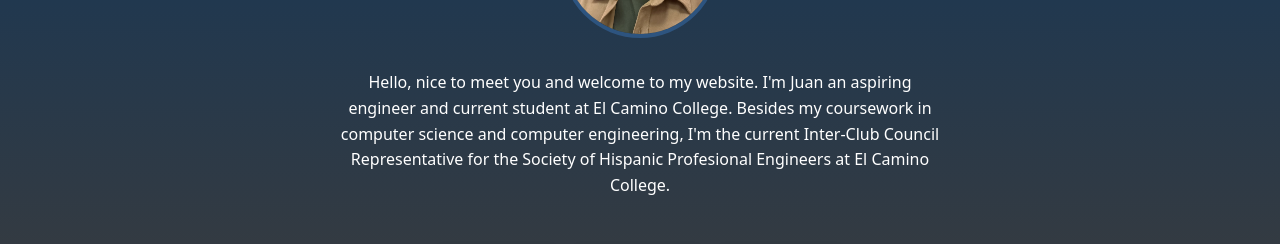
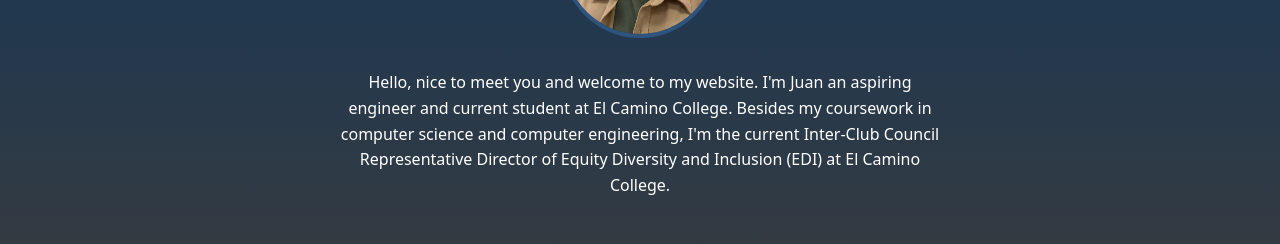
Before and after one commit to Juan-V-Tech/juanv.tech, a React (Vite) app: page / in a window 1280 px wide. Shown: the part 439-683 px from the top of the page. Built offline with nearby package versions, Linux system fonts and the light colour scheme.

Commit message:
changed text

```diff
--- a/src/App.jsx
+++ b/src/App.jsx
@@ -18,7 +18,7 @@
         />
         <p>
           Hello, nice to meet you and welcome to my website. I'm Juan an aspiring engineer and current student at El Camino College.
-          Besides my coursework in computer science and computer engineering, I'm the current Inter-Club Council Representative for the Society of Hispanic Profesional Engineers at El Camino College.
+          Besides my coursework in computer science and computer engineering, I'm the current Inter-Club Council Representative Director of Equity Diversity and Inclusion (EDI) at El Camino College.
         </p>
       </div>
 
```
